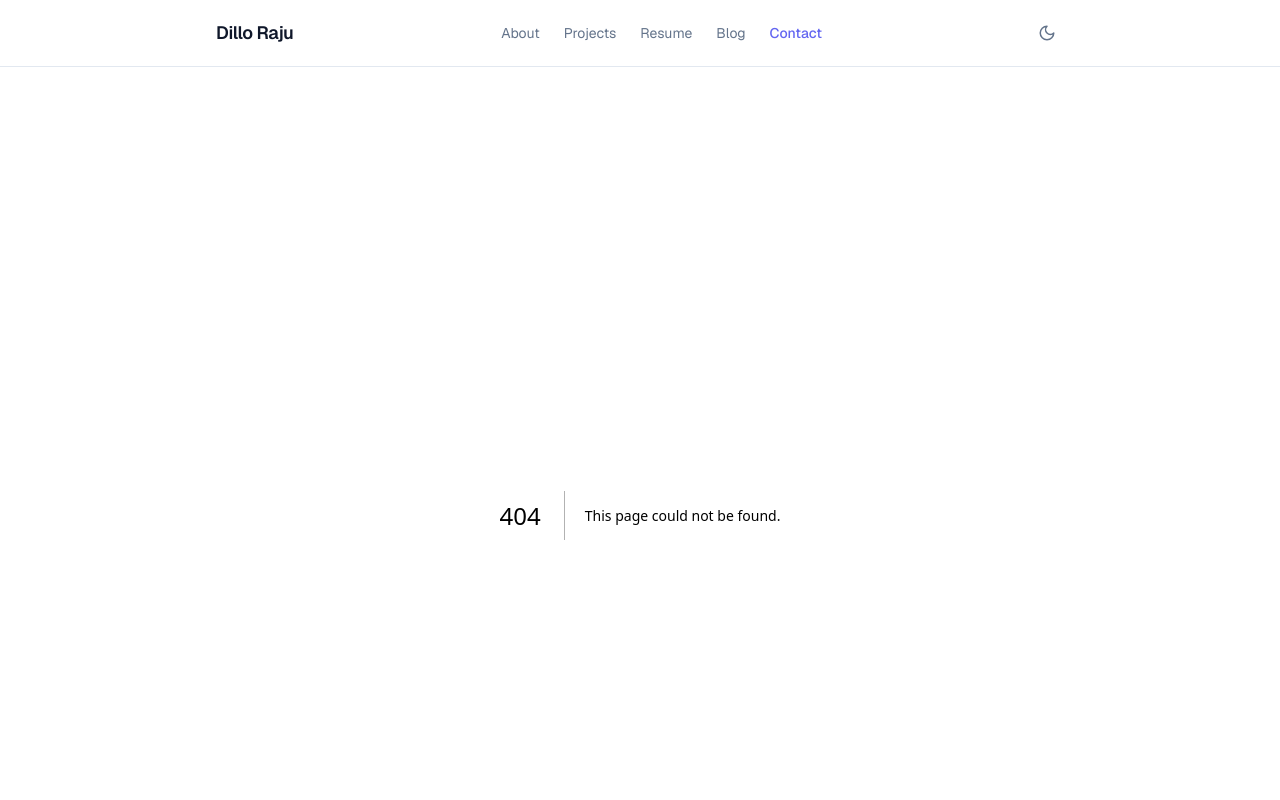
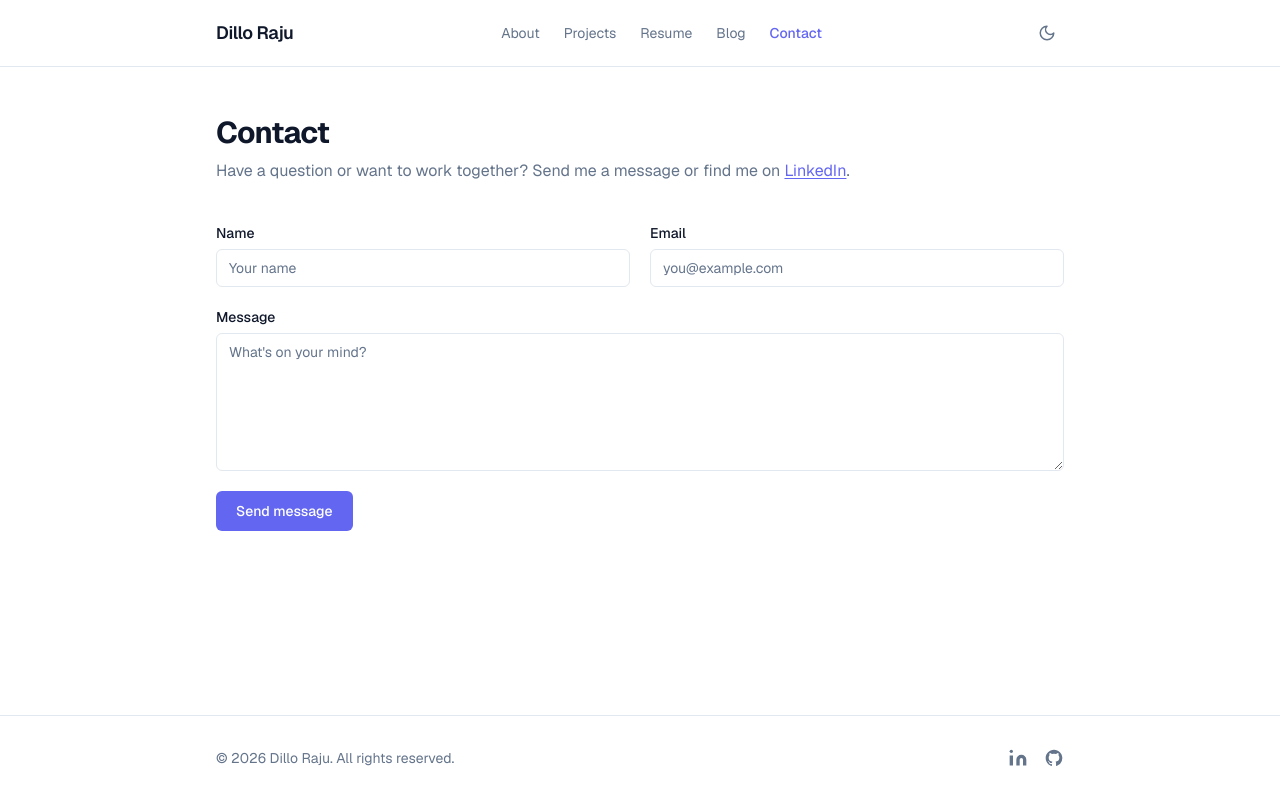
Before and after one commit to dillo/portfolio, a Next.js app: page /contact in a window 1280 px wide. Before the commit this address had no page. Shown: the top 800 px of the page. Built offline with nearby package versions, Linux system fonts and the light colour scheme.

Commit message:
feat: Phase 7 — Contact form with Resend
API route with input validation and in-memory rate limiting (3 req/IP/10min).
ContactForm client component with success/error states.
.env.local placeholder (RESEND_API_KEY) — gitignored.

```diff
--- /dev/null
+++ b/app/api/contact/route.ts
@@ -0,0 +1,74 @@
+import { NextRequest, NextResponse } from 'next/server'
+import { Resend } from 'resend'
+
+const resend = new Resend(process.env.RESEND_API_KEY)
+
+// Simple in-memory rate limiter: max 3 requests per IP per 10 minutes
+const rateMap = new Map<string, { count: number; resetAt: number }>()
+const LIMIT = 3
+const WINDOW_MS = 10 * 60 * 1000
+
+function isRateLimited(ip: string): boolean {
+  const now = Date.now()
+  const entry = rateMap.get(ip)
+  if (!entry || now > entry.resetAt) {
+    rateMap.set(ip, { count: 1, resetAt: now + WINDOW_MS })
+    return false
+  }
+  if (entry.count >= LIMIT) return true
+  entry.count++
+  return false
+}
+
+export async function POST(req: NextRequest) {
+  const ip =
+    req.headers.get('x-forwarded-for')?.split(',')[0].trim() ??
+    req.headers.get('x-real-ip') ??
+    'unknown'
+
+  if (isRateLimited(ip)) {
+    return NextResponse.json(
+      { error: 'Too many requests. Please try again later.' },
+      { status: 429 }
+    )
+  }
+
+  let body: { name?: string; email?: string; message?: string }
+  try {
+    body = await req.json()
+  } catch {
+    return NextResponse.json({ error: 'Invalid request body.' }, { status: 400 })
+  }
+
+  const { name, email, message } = body
+
+  if (!name?.trim() || !email?.trim() || !message?.trim()) {
+    return NextResponse.json({ error: 'All fields are required.' }, { status: 400 })
+  }
+
+  const emailRegex = /^[^\s@]+@[^\s@]+\.[^\s@]+$/
+  if (!emailRegex.test(email)) {
+    return NextResponse.json({ error: 'Invalid email address.' }, { status: 400 })
+  }
+
+  if (message.length > 5000) {
+    return NextResponse.json({ error: 'Message is too long.' }, { status: 400 })
+  }
+
+  try {
+    await resend.emails.send({
+      from: 'Portfolio Contact <onboarding@resend.dev>',
+      to: 'dillo.raju@proton.me',
+      replyTo: email,
+      subject: `Portfolio message from ${name}`,
+      text: `Name: ${name}\nEmail: ${email}\n\n${message}`,
+    })
+
+    return NextResponse.json({ success: true })
+  } catch {
+    return NextResponse.json(
+      { error: 'Failed to send message. Please try again.' },
+      { status: 500 }
+    )
+  }
+}
--- /dev/null
+++ b/app/contact/page.tsx
@@ -0,0 +1,32 @@
+import type { Metadata } from 'next'
+import Link from 'next/link'
+import ContactForm from '@/components/ContactForm'
+
+export const metadata: Metadata = {
+  title: 'Contact',
+  description: 'Get in touch with Dillo Raju.',
+}
+
+export default function Contact() {
+  return (
+    <div className="flex flex-col gap-10">
+      <div className="flex flex-col gap-2">
+        <h1 className="text-3xl font-bold tracking-tight">Contact</h1>
+        <p className="text-muted">
+          Have a question or want to work together? Send me a message or find me on{' '}
+          <Link
+            href="https://www.linkedin.com/in/dillo-raju/"
+            target="_blank"
+            rel="noopener noreferrer"
+            className="text-accent hover:text-accent-hover underline underline-offset-2 transition-colors"
+          >
+            LinkedIn
+          </Link>
+          .
+        </p>
+      </div>
+
+      <ContactForm />
+    </div>
+  )
+}
--- /dev/null
+++ b/components/ContactForm.tsx
@@ -0,0 +1,127 @@
+'use client'
+
+import { useState } from 'react'
+
+type Status = 'idle' | 'sending' | 'success' | 'error'
+
+export default function ContactForm() {
+  const [form, setForm] = useState({ name: '', email: '', message: '' })
+  const [status, setStatus] = useState<Status>('idle')
+  const [errorMsg, setErrorMsg] = useState('')
+
+  const handleChange = (e: React.ChangeEvent<HTMLInputElement | HTMLTextAreaElement>) => {
+    setForm((prev) => ({ ...prev, [e.target.name]: e.target.value }))
+  }
+
+  const handleSubmit = async (e: React.FormEvent) => {
+    e.preventDefault()
+    setStatus('sending')
+    setErrorMsg('')
+
+    try {
+      const res = await fetch('/api/contact', {
+        method: 'POST',
+        headers: { 'Content-Type': 'application/json' },
+        body: JSON.stringify(form),
+      })
+      const data = await res.json()
+
+      if (!res.ok) {
+        setErrorMsg(data.error ?? 'Something went wrong.')
+        setStatus('error')
+        return
+      }
+
+      setStatus('success')
+      setForm({ name: '', email: '', message: '' })
+    } catch {
+      setErrorMsg('Network error. Please check your connection and try again.')
+      setStatus('error')
+    }
+  }
+
+  if (status === 'success') {
+    return (
+      <div className="border-border bg-card flex flex-col items-center gap-3 rounded-lg border px-8 py-12 text-center">
+        <span className="text-3xl">✓</span>
+        <p className="text-foreground font-medium">Message sent!</p>
+        <p className="text-muted text-sm">Thanks for reaching out — I'll get back to you soon.</p>
+        <button
+          onClick={() => setStatus('idle')}
+          className="text-accent hover:text-accent-hover mt-2 text-xs transition-colors"
+        >
+          Send another message
+        </button>
+      </div>
+    )
+  }
+
+  return (
+    <form onSubmit={handleSubmit} noValidate className="flex flex-col gap-5">
+      <div className="grid gap-5 sm:grid-cols-2">
+        <div className="flex flex-col gap-1.5">
+          <label htmlFor="name" className="text-foreground text-sm font-medium">
+            Name
+          </label>
+          <input
+            id="name"
+            name="name"
+            type="text"
+            required
+            autoComplete="name"
+            value={form.name}
+            onChange={handleChange}
+            placeholder="Your name"
+            className="border-border bg-background text-foreground placeholder:text-muted focus:border-accent focus:ring-accent rounded-md border px-3 py-2 text-sm transition-colors focus:ring-1 focus:outline-none"
+          />
+        </div>
+        <div className="flex flex-col gap-1.5">
+          <label htmlFor="email" className="text-foreground text-sm font-medium">
+            Email
+          </label>
+          <input
+            id="email"
+            name="email"
+            type="email"
+            required
+            autoComplete="email"
+            value={form.email}
+            onChange={handleChange}
+            placeholder="you@example.com"
+            className="border-border bg-background text-foreground placeholder:text-muted focus:border-accent focus:ring-accent rounded-md border px-3 py-2 text-sm transition-colors focus:ring-1 focus:outline-none"
+          />
+        </div>
+      </div>
+
+      <div className="flex flex-col gap-1.5">
+        <label htmlFor="message" className="text-foreground text-sm font-medium">
+          Message
+        </label>
+        <textarea
+          id="message"
+          name="message"
+          required
+          rows={6}
+          value={form.message}
+          onChange={handleChange}
+          placeholder="What's on your mind?"
+          className="border-border bg-background text-foreground placeholder:text-muted focus:border-accent focus:ring-accent resize-y rounded-md border px-3 py-2 text-sm transition-colors focus:ring-1 focus:outline-none"
+        />
+      </div>
+
+      {status === 'error' && (
+        <p className="rounded-md border border-red-200 bg-red-50 px-3 py-2 text-sm text-red-600 dark:border-red-900 dark:bg-red-950 dark:text-red-400">
+          {errorMsg}
+        </p>
+      )}
+
+      <button
+        type="submit"
+        disabled={status === 'sending'}
+        className="bg-accent hover:bg-accent-hover self-start rounded-md px-5 py-2.5 text-sm font-medium text-white transition-colors disabled:cursor-not-allowed disabled:opacity-60"
+      >
+        {status === 'sending' ? 'Sending…' : 'Send message'}
+      </button>
+    </form>
+  )
+}
--- a/package.json
+++ b/package.json
@@ -15,7 +15,8 @@
     "next": "16.2.9",
     "next-mdx-remote": "^6.0.0",
     "react": "19.2.4",
-    "react-dom": "19.2.4"
+    "react-dom": "19.2.4",
+    "resend": "^6.14.0"
   },
   "devDependencies": {
     "@tailwindcss/postcss": "^4",
```
Also changed, not shown: 1 other file (tests, documents, lock files or other folders).
